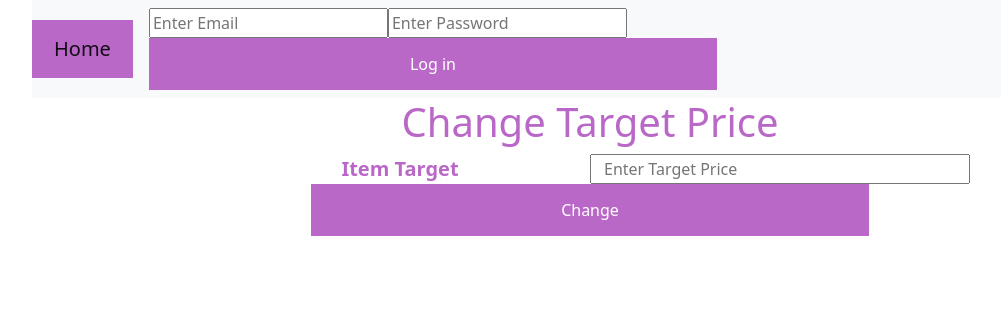
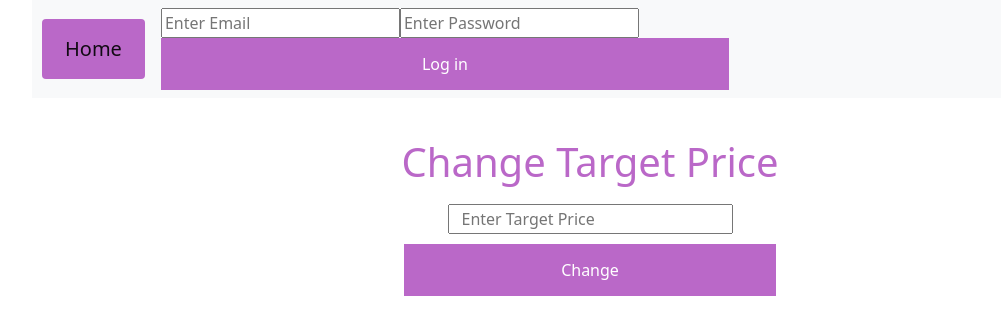
Before and after one commit to johnnie172/scraper-web-app, a Flask app: template api/templates/change_item_target.html in a window 1280 px wide. Shown: the top 335 px of the page, without its empty margins (50-1051 px from the left). Run offline with Flask 2, Linux system fonts and the light colour scheme; the template is opened without the code that fills it, so the values that code supplies are empty; some libraries are stand-ins or nearby versions.

Commit message:
Changing style

```diff
--- a/api/static/css/style.css
+++ b/api/static/css/style.css
@@ -7,6 +7,7 @@ body {
 h1 {
 	color: #BA68C8;
 	text-align: center;
+	padding-top: 30px;
 }
 
 p {
@@ -48,7 +49,7 @@ a:hover {
 }
 
 a:active {
-	color: blue;
+	color: black;
 }
 
 th {
@@ -75,6 +76,21 @@ label {
 	text-align: center;
 }
 
+.row {
+	padding-top: 10px;
+}
+
+.container {
+	padding-top: 30px;
+}
+
+#container-navbar {
+	padding-top: 0px;
+}
+
+.navbar-brand {
+	margin-left: 10px;
+}
 /*
 .logoutbtn {
 	background-color: #4CAF50;
--- a/api/templates/base.html
+++ b/api/templates/base.html
@@ -7,9 +7,10 @@
 
 </head>
 <body>
-	<div class="container">
+	<div class="container container-navbar" id="container-navbar">
+
 		<nav class="navbar navbar-expand-md navbar-light bg-light">
-		    <a class="navbar-brand" href="/">Home</a>
+		    <a class="btn navbar-brand" href="/">Home</a>
 		    <button class="navbar-toggler" data-toggle="collapse" data-target="#navbarMenu">
 		    	<span class="navbar-toggler-icon"></span>
 		    </button>
--- a/api/templates/change_item_target.html
+++ b/api/templates/change_item_target.html
@@ -6,10 +6,10 @@
     <h1 class="row justify-content-center my-row">Change Target Price</h1>
       <form class="form row justify-content-center my-row" action='?' method="post" id="change-target-inputs">
 
-          <label class='col-md-4 add-item-label' for="target_price"><b>Item Target</b></label>
-          <input class='col-md-4 add-item-input' type="number" placeholder="Enter Target Price" name="target_price" required min='1' max={{ max_target_price }}>
+
+          <input class='col-md-3 change-target-input' type="number" placeholder="Enter Target Price" name="target_price" required min='1' max={{ max_target_price }}>
           <div class='row justify-content-center my-row add-item-button'>
-            <button class='col-md-6 add-item-button' type="submit" >Change</button>
+            <button class='col-md-4 change-target-button' type="submit" >Change</button>
           </div>
       </div>
 
```
Also changed, not shown: api/templates/view_items.html (+22 -8 lines).
